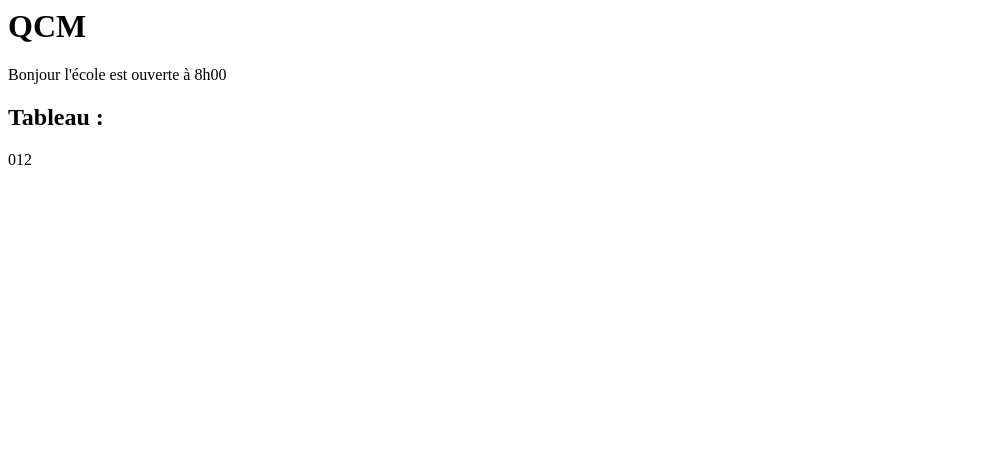
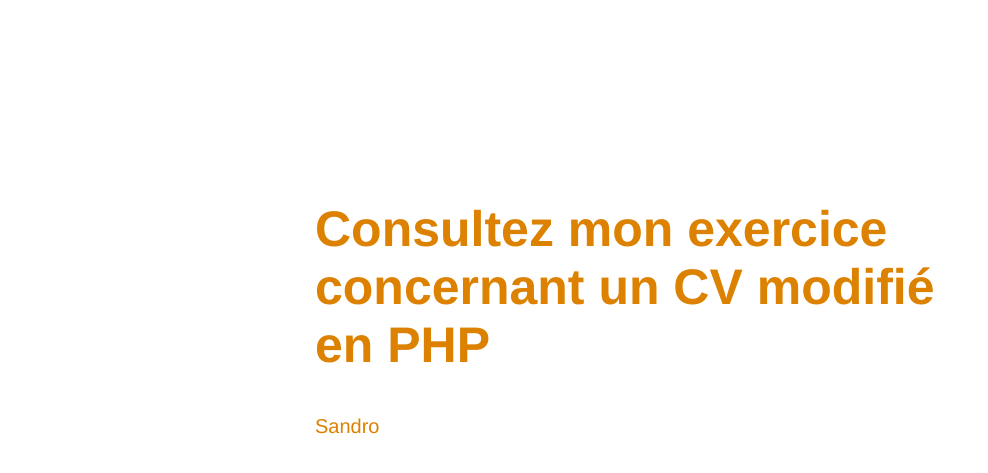
Before and after one commit to imsxndro/bwd2-labo, a PHP site: page /php/index.php in a window 1280 px wide. Shown: the top 473 px of the page, without its empty margins (0-988 px from the left). Run offline with PHP 8.4, Linux system fonts and the light colour scheme.

Commit message:
Update index.php

```diff
--- a/php/index.php
+++ b/php/index.php
@@ -1,12 +1,20 @@
-<h1>QCM</h1>
+<!doctype html>
+<title>Labo Excelia Digital School - PHP</title>
+<meta charset="UTF-8" />
+<html lang=”fr-FR”>
+<style>
+  body { text-align: center; padding: 150px; }
+  h1 { font-size: 50px; }
+  body { font: 20px Helvetica, sans-serif; color: #333; }
+  article { display: block; text-align: left; width: 650px; margin: 0 auto; }
+  a { color: #dc8100; text-decoration: none; }
+  a:hover { color: #333; text-decoration: none; }
+</style>
 
-<?php
-  echo 'Bonjour l\'école est ouverte à 8h00';
-?>
+<article>
+    <h1><a href="https://www.alphonse.xyz/">Consultez mon exercice concernant un CV modifié en PHP</a></h1>
+    <div>
 
-<h2>Tableau :</h2>
-<?php
-
-for ($i=0; $i<3; $i++) { echo $i; }
-
-?>
+  <p><a href="https://www.alphonse.xyz/" target="_blank">Sandro</a></p>
+    </div>
+</article>
```
